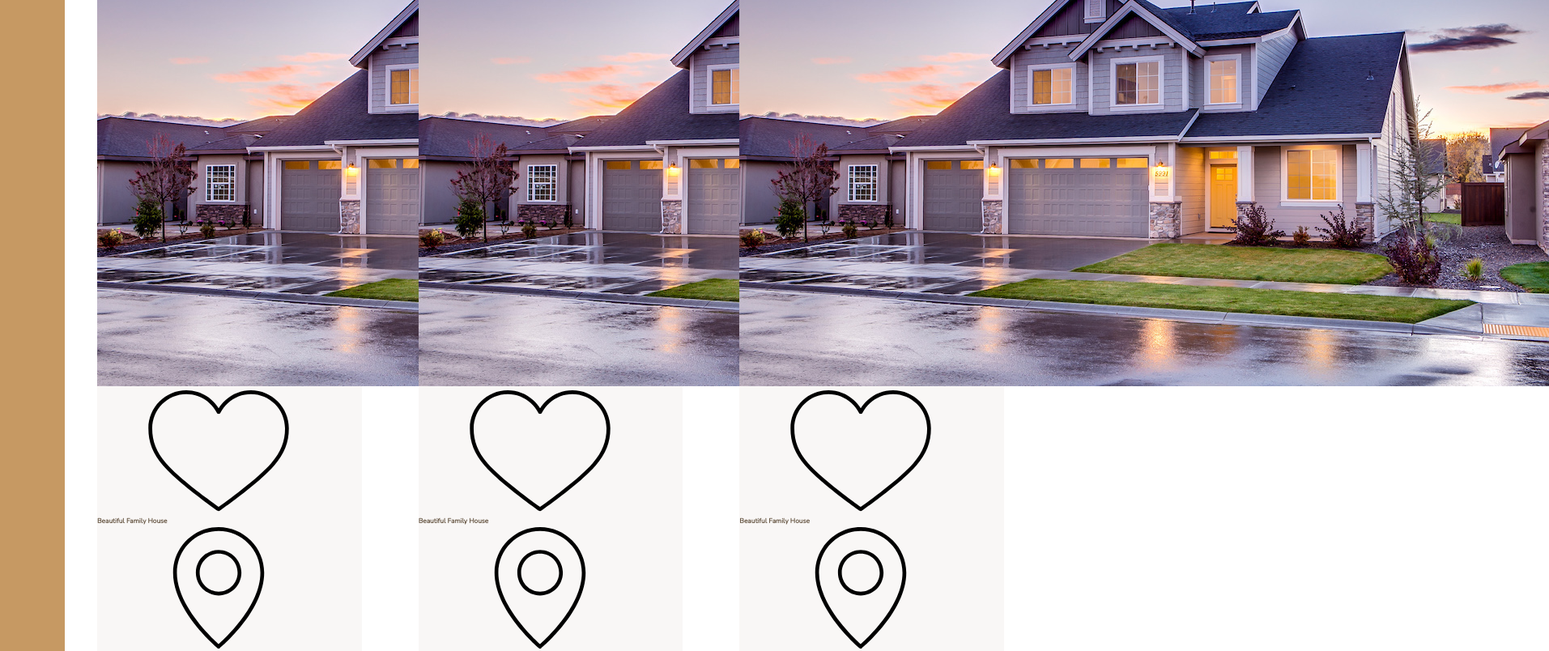
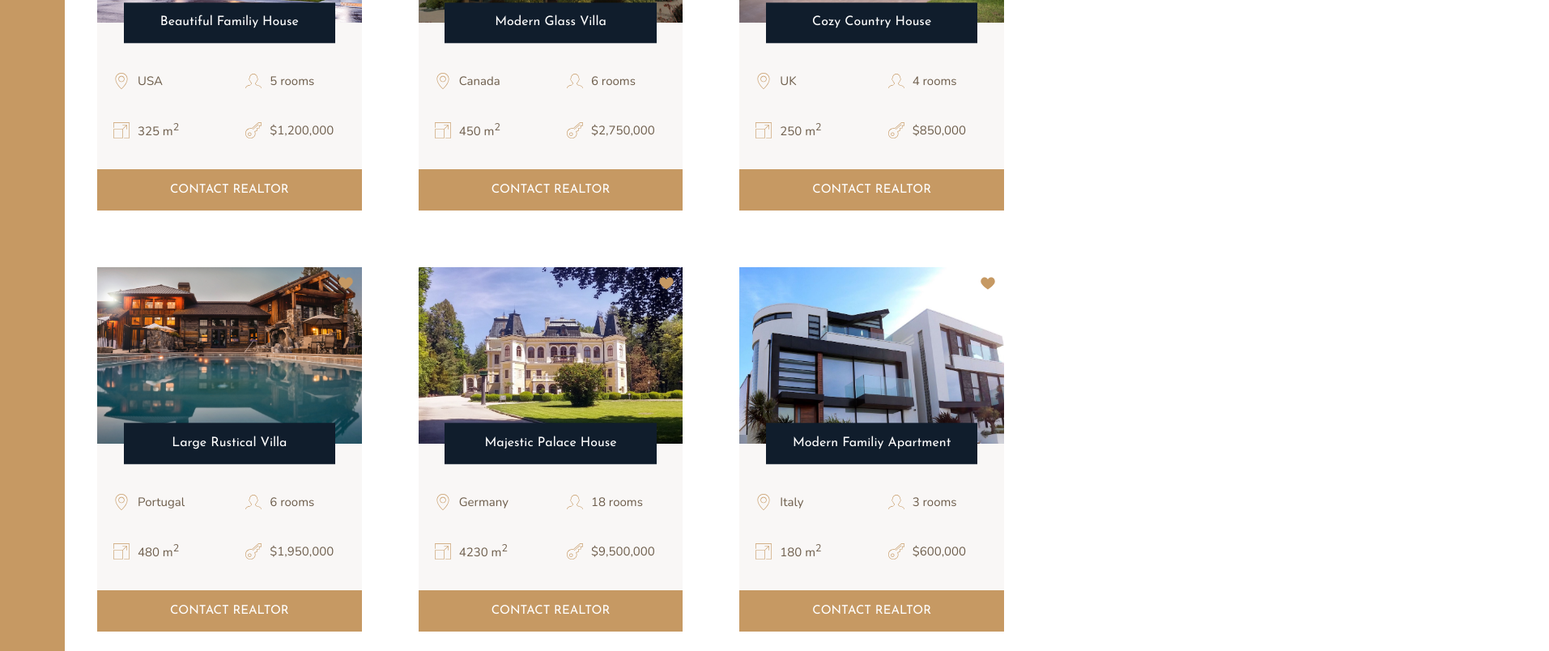
Before and after one commit to VuDucTriJoseph/Nexterpage, a website: page index.html in a window 1280 px wide. Shown: the part 2160-2964 px from the top of the page at 81% size, 1913 px wide, since content can reach past the window. Drawn offline with nearby package versions, Linux system fonts and the light colour scheme.

Commit message:
home section 80%

```diff
--- a/index.html
+++ b/index.html
@@ -106,213 +106,199 @@
       <div class="home">
         <img src="img/house-1.jpeg" alt="House 1" class="home__img" />
         <svg class="home__like">
-          <use xlink:href="img/sprite.svg#icon-heart"></use>
+          <use xlink:href="img/sprite.svg#icon-heart-full"></use>
         </svg>
-        <h5 class="home__name">Beautiful Family House</h5>
+        <h5 class="home__name">Beautiful Familiy House</h5>
         <div class="home__location">
           <svg>
             <use xlink:href="img/sprite.svg#icon-map-pin"></use>
-            <p>USA</p>
           </svg>
+          <p>USA</p>
         </div>
         <div class="home__rooms">
           <svg>
             <use xlink:href="img/sprite.svg#icon-profile-male"></use>
-            <p>5 rooms</p>
           </svg>
+          <p>5 rooms</p>
         </div>
         <div class="home__area">
           <svg>
             <use xlink:href="img/sprite.svg#icon-expand"></use>
-            <p>
-              325 m
-              <sup>2</sup>
-            </p>
           </svg>
+          <p>325 m<sup>2</sup></p>
         </div>
         <div class="home__price">
           <svg>
             <use xlink:href="img/sprite.svg#icon-key"></use>
-            <p>$1,200,000</p>
           </svg>
+          <p>$1,200,000</p>
         </div>
-        <button class="cta">Contact realtor</button>
+        <button class="btn home__btn">Contact realtor</button>
       </div>
 
       <div class="home">
-        <img src="img/house-1.jpeg" alt="House 1" class="home__img" />
+        <img src="img/house-2.jpeg" alt="House 2" class="home__img" />
         <svg class="home__like">
-          <use xlink:href="img/sprite.svg#icon-heart"></use>
+          <use xlink:href="img/sprite.svg#icon-heart-full"></use>
         </svg>
-        <h5 class="home__name">Beautiful Family House</h5>
+        <h5 class="home__name">Modern Glass Villa</h5>
         <div class="home__location">
           <svg>
             <use xlink:href="img/sprite.svg#icon-map-pin"></use>
-            <p>USA</p>
           </svg>
+          <p>Canada</p>
         </div>
         <div class="home__rooms">
           <svg>
             <use xlink:href="img/sprite.svg#icon-profile-male"></use>
-            <p>5 rooms</p>
           </svg>
+          <p>6 rooms</p>
         </div>
         <div class="home__area">
           <svg>
             <use xlink:href="img/sprite.svg#icon-expand"></use>
-            <p>
-              325 m
-              <sup>2</sup>
-            </p>
           </svg>
+          <p>450 m<sup>2</sup></p>
         </div>
         <div class="home__price">
           <svg>
             <use xlink:href="img/sprite.svg#icon-key"></use>
-            <p>$1,200,000</p>
           </svg>
+          <p>$2,750,000</p>
         </div>
-        <button class="cta">Contact realtor</button>
+        <button class="btn home__btn">Contact realtor</button>
       </div>
+
       <div class="home">
-        <img src="img/house-1.jpeg" alt="House 1" class="home__img" />
+        <img src="img/house-3.jpeg" alt="House 3" class="home__img" />
         <svg class="home__like">
-          <use xlink:href="img/sprite.svg#icon-heart"></use>
+          <use xlink:href="img/sprite.svg#icon-heart-full"></use>
         </svg>
-        <h5 class="home__name">Beautiful Family House</h5>
+        <h5 class="home__name">Cozy Country House</h5>
         <div class="home__location">
           <svg>
             <use xlink:href="img/sprite.svg#icon-map-pin"></use>
-            <p>USA</p>
           </svg>
+          <p>UK</p>
         </div>
         <div class="home__rooms">
           <svg>
             <use xlink:href="img/sprite.svg#icon-profile-male"></use>
-            <p>5 rooms</p>
           </svg>
+          <p>4 rooms</p>
         </div>
         <div class="home__area">
           <svg>
             <use xlink:href="img/sprite.svg#icon-expand"></use>
-            <p>
-              325 m
-              <sup>2</sup>
-            </p>
           </svg>
+          <p>250 m<sup>2</sup></p>
         </div>
         <div class="home__price">
           <svg>
             <use xlink:href="img/sprite.svg#icon-key"></use>
-            <p>$1,200,000</p>
           </svg>
+          <p>$850,000</p>
         </div>
-        <button class="cta">Contact realtor</button>
+        <button class="btn home__btn">Contact realtor</button>
       </div>
+
       <div class="home">
-        <img src="img/house-1.jpeg" alt="House 1" class="home__img" />
+        <img src="img/house-4.jpeg" alt="House 4" class="home__img" />
         <svg class="home__like">
-          <use xlink:href="img/sprite.svg#icon-heart"></use>
+          <use xlink:href="img/sprite.svg#icon-heart-full"></use>
         </svg>
-        <h5 class="home__name">Beautiful Family House</h5>
+        <h5 class="home__name">Large Rustical Villa</h5>
         <div class="home__location">
           <svg>
             <use xlink:href="img/sprite.svg#icon-map-pin"></use>
-            <p>USA</p>
           </svg>
+          <p>Portugal</p>
         </div>
         <div class="home__rooms">
           <svg>
             <use xlink:href="img/sprite.svg#icon-profile-male"></use>
-            <p>5 rooms</p>
           </svg>
+          <p>6 rooms</p>
         </div>
         <div class="home__area">
           <svg>
             <use xlink:href="img/sprite.svg#icon-expand"></use>
-            <p>
-              325 m
-              <sup>2</sup>
-            </p>
           </svg>
+          <p>480 m<sup>2</sup></p>
         </div>
         <div class="home__price">
           <svg>
             <use xlink:href="img/sprite.svg#icon-key"></use>
-            <p>$1,200,000</p>
           </svg>
+          <p>$1,950,000</p>
         </div>
-        <button class="cta">Contact realtor</button>
+        <button class="btn home__btn">Contact realtor</button>
       </div>
+
       <div class="home">
-        <img src="img/house-1.jpeg" alt="House 1" class="home__img" />
+        <img src="img/house-5.jpeg" alt="House 5" class="home__img" />
         <svg class="home__like">
-          <use xlink:href="img/sprite.svg#icon-heart"></use>
+          <use xlink:href="img/sprite.svg#icon-heart-full"></use>
         </svg>
-        <h5 class="home__name">Beautiful Family House</h5>
+        <h5 class="home__name">Majestic Palace House</h5>
         <div class="home__location">
           <svg>
             <use xlink:href="img/sprite.svg#icon-map-pin"></use>
-            <p>USA</p>
           </svg>
+          <p>Germany</p>
         </div>
         <div class="home__rooms">
           <svg>
             <use xlink:href="img/sprite.svg#icon-profile-male"></use>
-            <p>5 rooms</p>
           </svg>
+          <p>18 rooms</p>
         </div>
         <div class="home__area">
           <svg>
             <use xlink:href="img/sprite.svg#icon-expand"></use>
-            <p>
-              325 m
-              <sup>2</sup>
-            </p>
           </svg>
+          <p>4230 m<sup>2</sup></p>
         </div>
         <div class="home__price">
           <svg>
             <use xlink:href="img/sprite.svg#icon-key"></use>
-            <p>$1,200,000</p>
           </svg>
+          <p>$9,500,000</p>
         </div>
-        <button class="cta">Contact realtor</button>
+        <button class="btn home__btn">Contact realtor</button>
       </div>
+
       <div class="home">
-        <img src="img/house-1.jpeg" alt="House 1" class="home__img" />
+        <img src="img/house-6.jpeg" alt="House 6" class="home__img" />
         <svg class="home__like">
-          <use xlink:href="img/sprite.svg#icon-heart"></use>
+          <use xlink:href="img/sprite.svg#icon-heart-full"></use>
         </svg>
-        <h5 class="home__name">Beautiful Family House</h5>
+        <h5 class="home__name">Modern Familiy Apartment</h5>
         <div class="home__location">
           <svg>
             <use xlink:href="img/sprite.svg#icon-map-pin"></use>
-            <p>USA</p>
           </svg>
+          <p>Italy</p>
         </div>
         <div class="home__rooms">
           <svg>
             <use xlink:href="img/sprite.svg#icon-profile-male"></use>
-            <p>5 rooms</p>
           </svg>
+          <p>3 rooms</p>
         </div>
         <div class="home__area">
           <svg>
             <use xlink:href="img/sprite.svg#icon-expand"></use>
-            <p>
-              325 m
-              <sup>2</sup>
-            </p>
           </svg>
+          <p>180 m<sup>2</sup></p>
         </div>
         <div class="home__price">
           <svg>
             <use xlink:href="img/sprite.svg#icon-key"></use>
-            <p>$1,200,000</p>
           </svg>
+          <p>$600,000</p>
         </div>
-        <button class="cta">Contact realtor</button>
+        <button class="btn home__btn">Contact realtor</button>
       </div>
     </section>
     <section class="gallery">Gallery</section>
--- a/sass/_homes.scss
+++ b/sass/_homes.scss
@@ -10,4 +10,69 @@
 
 .home {
   background-color: $color-grey-light-1;
+
+  display: grid;
+  grid-template-columns: repeat(2, 1fr);
+  row-gap: 3.5rem;
+
+  &__img {
+    width: 100%;
+    grid-column: 1/-1;
+    grid-row: 1/2;
+    z-index: 1;
+  }
+
+  &__like {
+    grid-row: 1/2;
+    grid-column: 2/3;
+    fill: $color-primary;
+    height: 2rem;
+    width: 2rem;
+    z-index: 2;
+    justify-self: end;
+    margin: 1rem;
+  }
+
+  &__name {
+    grid-row: 1/2;
+    grid-column: 1/-1;
+    z-index: 3;
+
+    align-self: end;
+    justify-self: center;
+    width: 80%;
+    font-family: $font-display;
+    font-size: 1.6rem;
+    text-align: center;
+    padding: 1.25rem;
+    background-color: $color-secondary;
+    color: #fff;
+    font-weight: 400;
+    transform: translateY(50%);
+  }
+
+  &__location,
+  &__rooms {
+    margin-top: 2.5rem;
+  }
+
+  &__location,
+  &__rooms,
+  &__area,
+  &__price {
+    font-size: 1.5rem;
+    margin-left: 2rem;
+    display: flex;
+    align-items: center;
+    gap: 1rem;
+    svg {
+      fill: $color-primary;
+      height: 2rem;
+      width: 2rem;
+    }
+  }
+
+  &__btn {
+    grid-column: 1/-1;
+  }
 }
```
Also changed, not shown: css/style.css, 1 other file.
